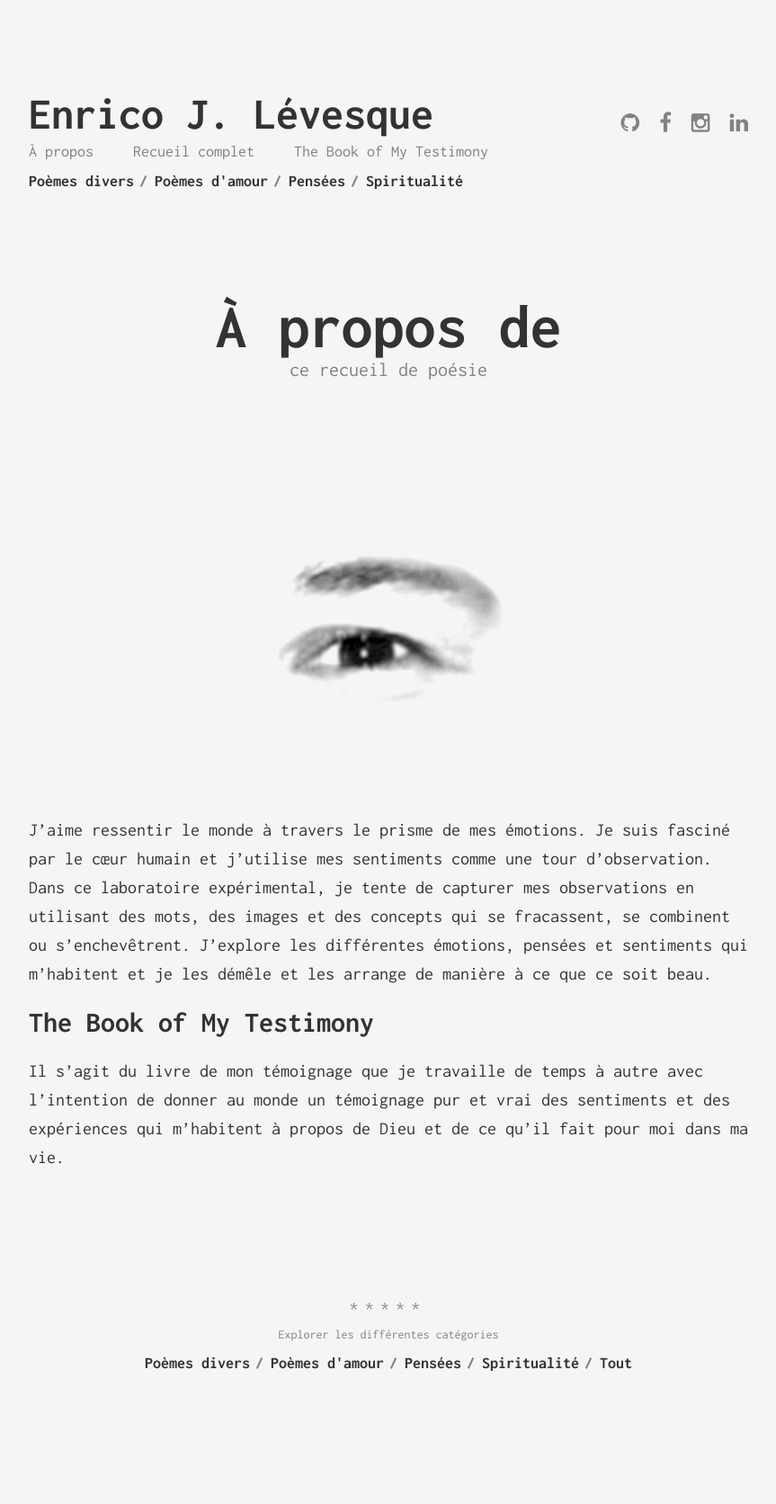
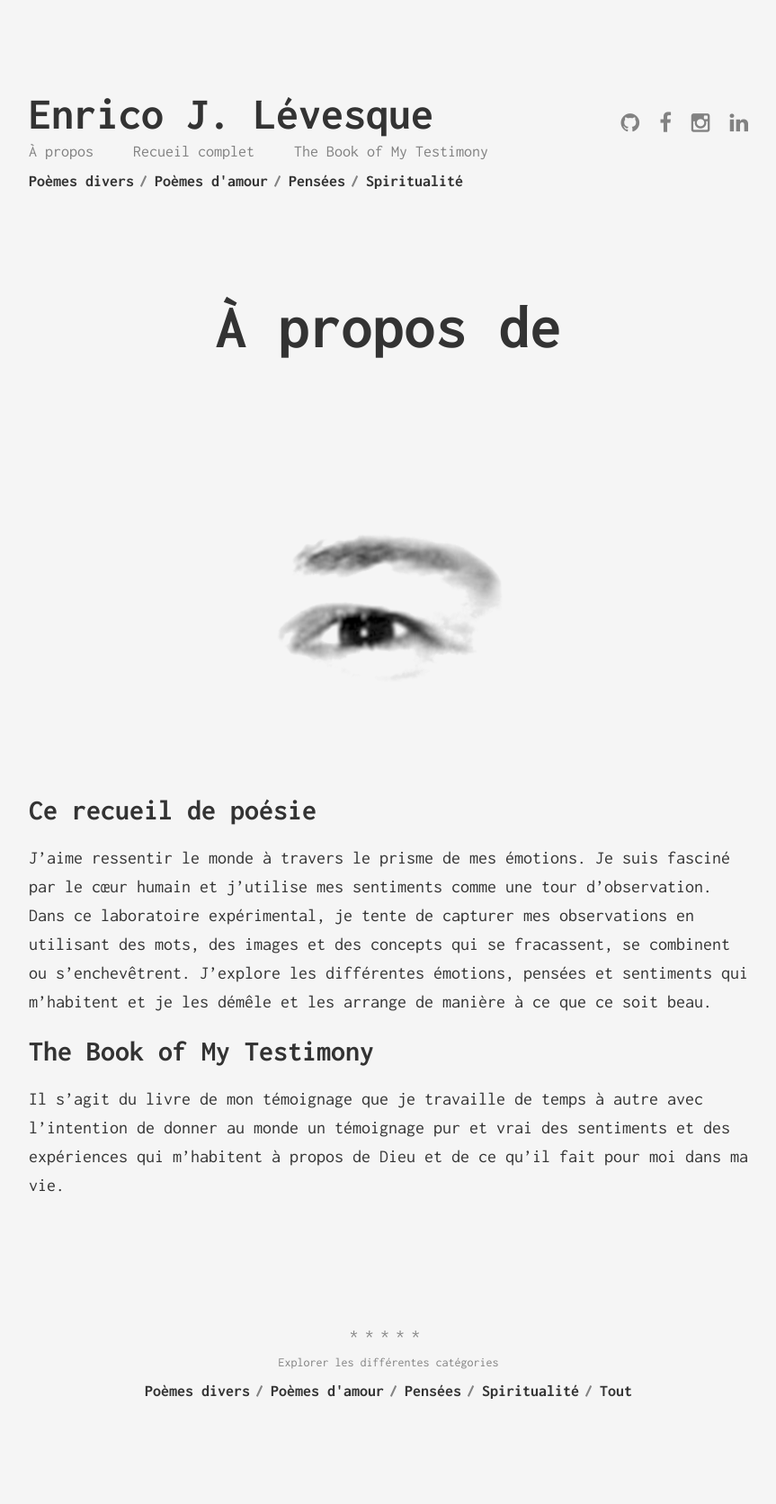
Before and after one commit to enricoJL/enricojl.github.io, a Jekyll site: the page built from about.md, in a window 1280 px wide. Shown: the whole page at 90% size, without its empty margins (208-1071 px from the left). Built offline with Jekyll 4.4.1, drawn with Linux system fonts in a browser that asks for light colours; before the commit the page ends 1641 px from its top, so only the background shows below that; some of the changed lines change nothing that is shown.

Commit message:
sous titre

```diff
--- a/about.md
+++ b/about.md
@@ -1,7 +1,6 @@
 ---
 layout: page
 title: À propos de
-subtitle: ce recueil de poésie
 permalink: /apropos/
 ---
 
@@ -9,6 +8,8 @@ permalink: /apropos/
 	<img src="{{site.baseurl}}/assets/transparent.png" width="40%">
 </center>
 
+# Ce recueil de poésie
+
 J'aime ressentir le monde à travers le prisme de mes émotions. Je suis fasciné par le cœur humain et j'utilise mes sentiments comme une tour d'observation. Dans ce laboratoire expérimental, je tente de capturer mes observations en utilisant des mots, des images et des concepts qui se fracassent, se combinent ou s'enchevêtrent. J'explore les différentes émotions, pensées et sentiments qui m'habitent et je les démêle et les arrange de manière à ce que ce soit beau.
 
 # The Book of My Testimony
```
